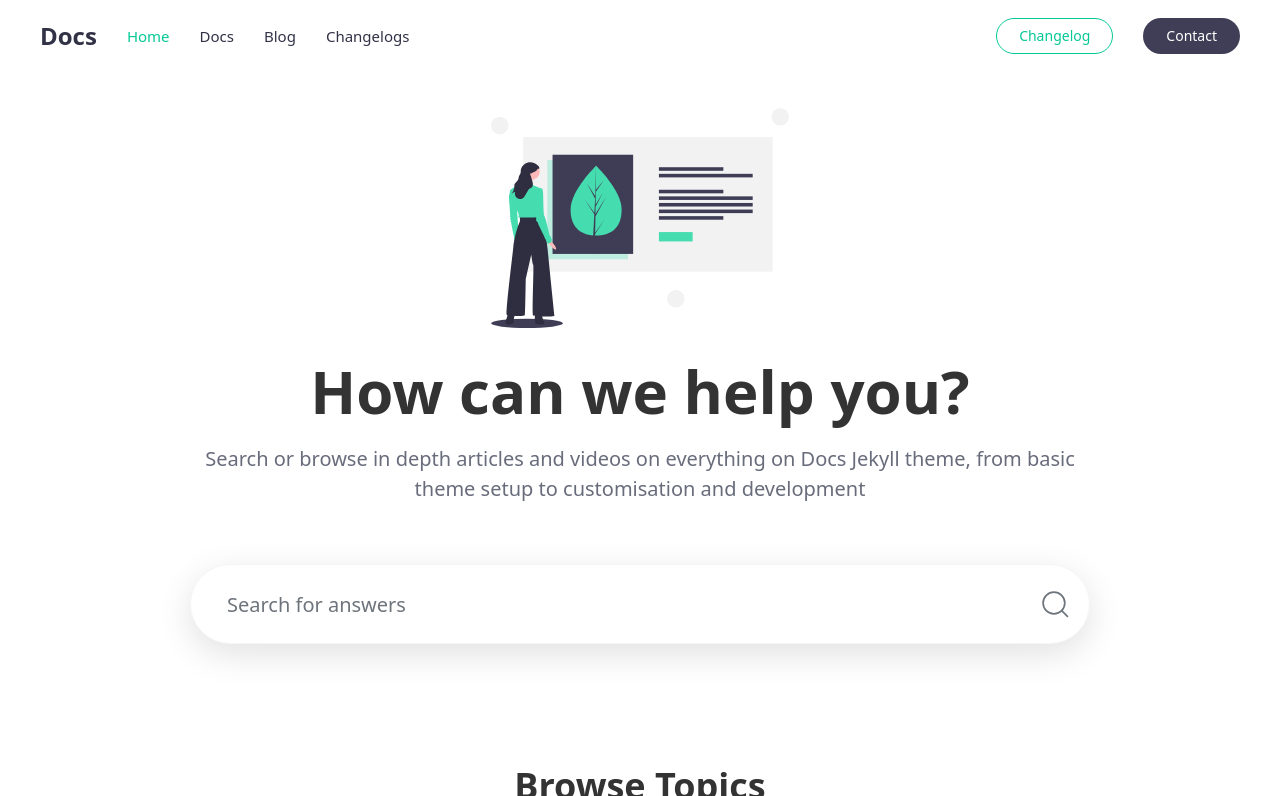
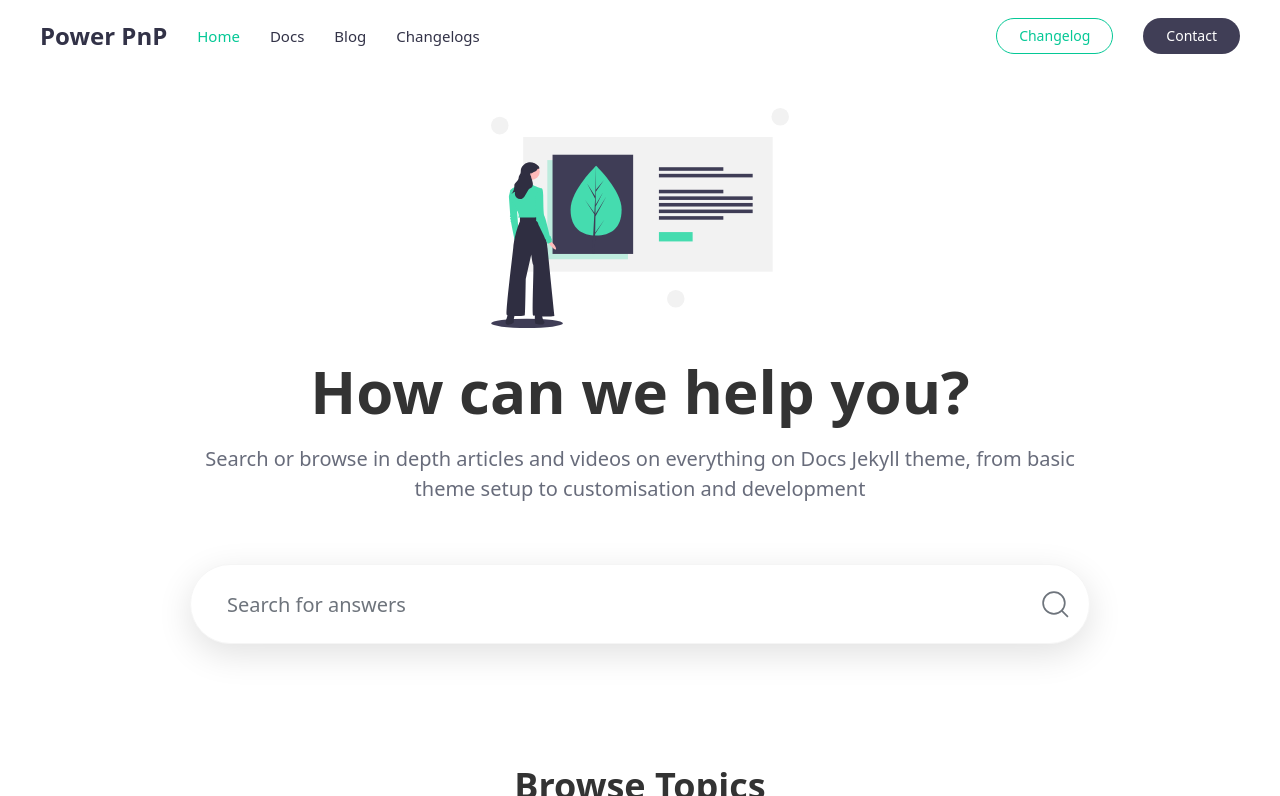
Before and after one commit to microsoft/PowerPnP, a Jekyll site: the page built from docs/index.md, in a window 1280 px wide and 900 px high, cut to the strip 104-900 px from the top of the window. Built offline with Jekyll 4.4.1, drawn with Linux system fonts in a browser that asks for light colours.

Commit message:
Updated config

```diff
--- a/docs/_config.yml
+++ b/docs/_config.yml
@@ -5,18 +5,18 @@
 # 'bundle exec jekyll serve'. If you change this file, please restart the server process.
 
 # Site title and description
-title:              Docs
-description:        Documentation Jekyll theme.
+title:              Power PnP
+description:        Power Platform Patterns & Practices
 lang:               en
 
 # Site subpath, e.g. /blog
-baseurl:            ""
+baseurl:            /powerpnp
 
 # Permalink URLs structure, for permalink style options see: https://jekyllrb.com/docs/permalinks/
 permalink:          /:title/
 
 # Site base hostname & protocol, e.g. http://example.com
-url:                ""
+url:                https://microsoft.github.io
 
 # Site logo # e.g. logo.png, upload logo image file to /uploads/ folder
 logo:
```
